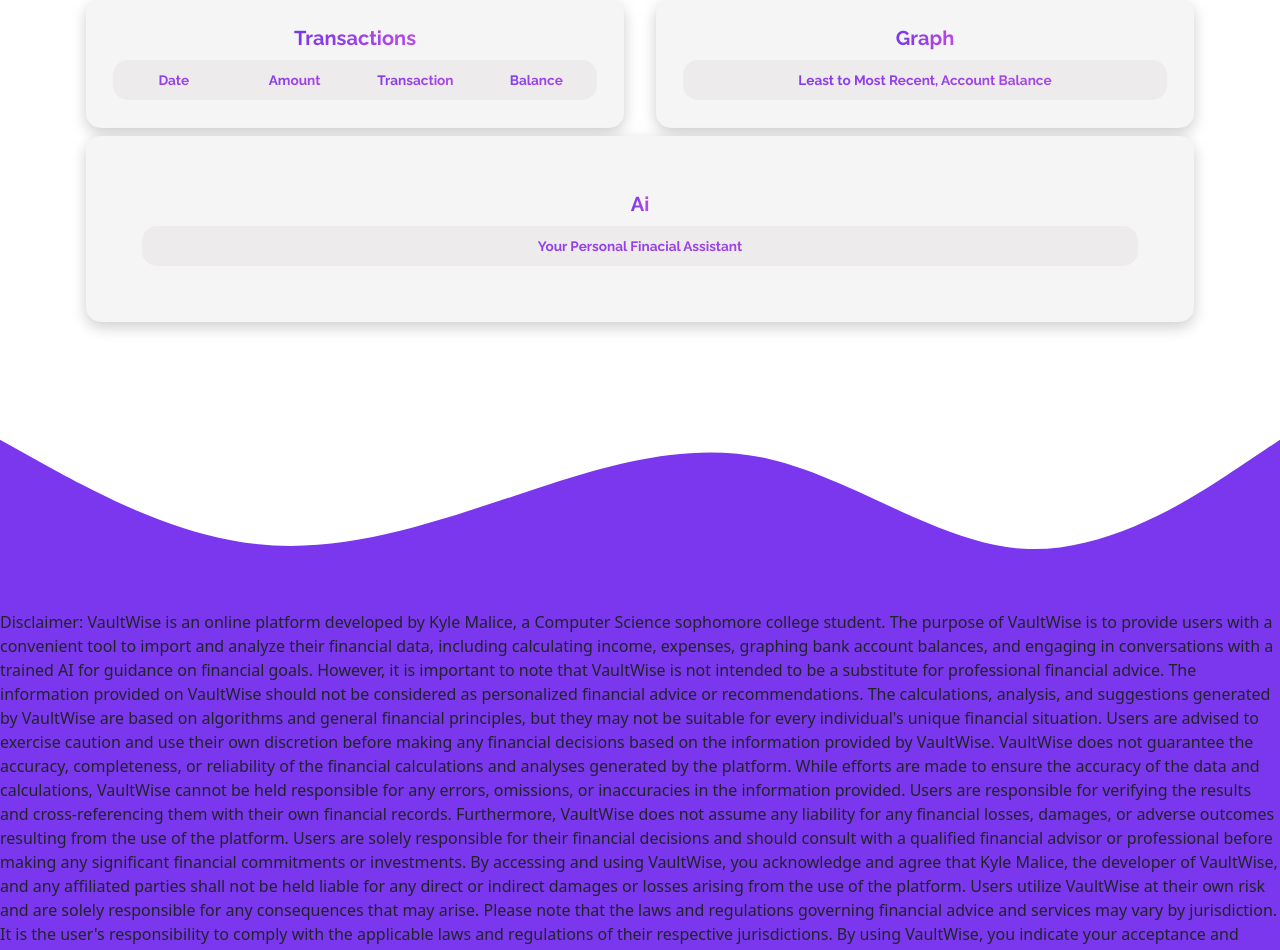
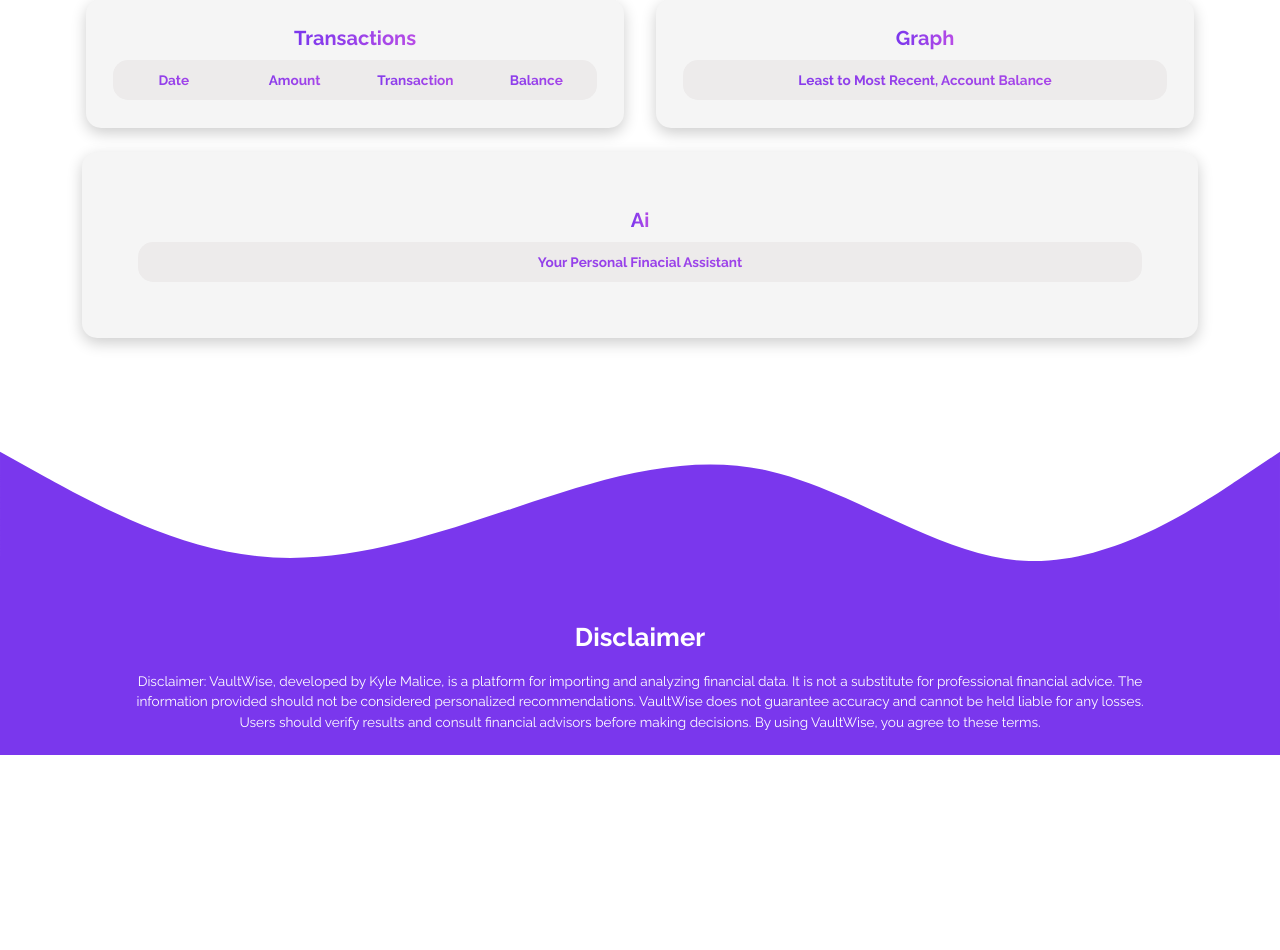
Before and after one commit to MaliceKy/VaultWise-Expense-AI-project, a React (Create React App) app: page /Dashboard in a window 1280 px wide. Shown: the part 280-1230 px from the top of the page. After the commit the page ends 1035 px from the top, so only its background shows below. Built offline with nearby package versions, Linux system fonts and the light colour scheme.

Commit message:
Commits added, Small graph UI changes.

```diff
--- a/src/pages/Dash-board.js
+++ b/src/pages/Dash-board.js
@@ -4,16 +4,21 @@
 import { Date } from 'core-js';
 import '../styles/Dash-board.css';
 
+// Dashboard Component
 const Dashboard = () => {
+
+  // Initial State
   const [totalIncome, setTotalIncome] = useState(0);
   const [totalOutcome, setTotalOutcome] = useState(0);
   const [transactions, setTransactions] = useState([]);
   const [chartData, setChartData] = useState([]);
 
+  // Function to process uploaded file
   const processFile = (file) => {
     let reader = new FileReader();
     reader.readAsArrayBuffer(file);
 
+    // On file load
     reader.onload = (e) => {
       let data = new Uint8Array(e.target.result);
       let workbook = XLSX.read(data, { type: 'array' });
@@ -25,9 +30,9 @@
       let outcome = 0;
       let chartDataTemp = [];
 
-      // Skipping the first row which are headers
-      let transactionData = result.slice(1);
+      let transactionData = result.slice(1); // Skipping the first row which are headers
 
+      // Process transaction data
       transactionData.forEach((transaction) => {
         let amount = parseFloat(transaction['C']);
         if (transaction['D'] === 'Credit') income += amount;
@@ -47,6 +52,7 @@
       // Sort chart data by date
       chartDataTemp.sort((a, b) => new Date(a.date) - new Date(b.date));
 
+      // Set State
       setTransactions(transactionData);
       setTotalIncome(income);
       setTotalOutcome(outcome);
@@ -54,12 +60,15 @@
     };
   };
 
+  // Render
   return (
     <div className="Dash-Contents">
       <div className="Welcome">Welcome</div>
       <div className="dash-card-deck">
         <div className="container">
           <div className="row">
+
+            {/* File upload */ }
             <div className="col-9 col-md-4 mx-auto mb-4 mb-md-0">
               <div className="dash-card1 m-lg-1">
                 <h2 className="dash-card-title">Upload File</h2>
@@ -77,12 +86,16 @@
                 />
               </div>
             </div>
+
+            {/* Total income */ }
             <div className="col-6 col-md-4">
               <div className="dash-card2 m-lg-1">
                 <h2 className="dash-card-title">Total Income</h2>
                 <p className="dash-card-text">${totalIncome.toFixed(2)}</p>
               </div>
             </div>
+
+            {/* Total outcome */ }
             <div className="col-6 col-md-4">
               <div className="dash-card3 m-lg-1">
                 <h2 className="dash-card-title">Total Expense</h2>
@@ -94,7 +107,10 @@
             </div>
           </div>
 
+          {/* Transactions and Graph */ }
           <div className="row">
+
+            {/* Transactions */ }
             <div className="col-12 col-lg-6 mt-3">
               <div className="dash-transactions-card4 m-lg-1">
                 <h2 className="dash-card-title">Transactions</h2>
@@ -133,6 +149,7 @@
               </div>
             </div>
 
+            {/* Graph */ }
             <div className="col-12 col-lg-6 mt-3">
               <div className="dash-Chart-card5 m-lg-1">
                 <h2 className="dash-card-title">Graph</h2>
@@ -149,7 +166,24 @@
                       <CartesianGrid stroke="#ccc" strokeDasharray="5 5" />
                       <XAxis dataKey="date" />
                       <YAxis />
-                      <Tooltip />
+                      <Tooltip
+                        formatter={(value) => {
+                          // Check if the value is negative
+                          const isNegative = value < 0;
+
+                          // Get the absolute value, and format it with commas and 2 decimal places
+                          const formattedValue = Math.abs(value).toLocaleString('en-US', {
+                            minimumFractionDigits: 2,
+                            maximumFractionDigits: 2
+                          });
+
+                          // If it was negative, add a '-' sign before the '$'
+                          const sign = isNegative ? "-$" : "$";
+
+                          // Return the final formatted value
+                          return [`Balance: ${sign}${formattedValue}`];
+                        }}
+                    />
                     </LineChart>
                 </ResponsiveContainer>
                 )}
@@ -157,9 +191,10 @@
             </div>
           </div>
 
+          {/* AI */ }
           <div className="row">
             <div className="col-12">
-              <div className="dash-Chart-card5 m-lg-1">
+              <div className="dash-AI-card6">
                 <h2 className="dash-card-title">Ai</h2>
                 <div className="Dash-Chart-Title-Con">
                   <p className="ChartTitle">Your Personal Finacial Assistant</p>
@@ -169,21 +204,14 @@
           </div>
         </div>
       </div>
+
+      {/* Breaking into disclaimer */ }
       <svg xmlns="http://www.w3.org/2000/svg" viewBox="0 0 1440 320"><path fill="#7a37ed" fillOpacity="1" d="M0,128L48,154.7C96,181,192,235,288,245.3C384,256,480,224,576,192C672,160,768,128,864,149.3C960,171,1056,245,1152,250.7C1248,256,1344,192,1392,160L1440,128L1440,320L1392,320C1344,320,1248,320,1152,320C1056,320,960,320,864,320C768,320,672,320,576,320C480,320,384,320,288,320C192,320,96,320,48,320L0,320Z"></path></svg>
+
+      {/* Disclaimer */ }
       <div className="dash-footer">
-        <p>Disclaimer: VaultWise is an online platform developed by Kyle Malice, a Computer Science sophomore college student. The purpose of VaultWise is to provide users with a convenient tool to import and analyze their financial data, including calculating income, expenses, graphing bank account balances, and engaging in conversations with a trained AI for guidance on financial goals. However, it is important to note that VaultWise is not intended to be a substitute for professional financial advice.
-
-The information provided on VaultWise should not be considered as personalized financial advice or recommendations. The calculations, analysis, and suggestions generated by VaultWise are based on algorithms and general financial principles, but they may not be suitable for every individual's unique financial situation. Users are advised to exercise caution and use their own discretion before making any financial decisions based on the information provided by VaultWise.
-
-VaultWise does not guarantee the accuracy, completeness, or reliability of the financial calculations and analyses generated by the platform. While efforts are made to ensure the accuracy of the data and calculations, VaultWise cannot be held responsible for any errors, omissions, or inaccuracies in the information provided. Users are responsible for verifying the results and cross-referencing them with their own financial records.
-
-Furthermore, VaultWise does not assume any liability for any financial losses, damages, or adverse outcomes resulting from the use of the platform. Users are solely responsible for their financial decisions and should consult with a qualified financial advisor or professional before making any significant financial commitments or investments.
-
-By accessing and using VaultWise, you acknowledge and agree that Kyle Malice, the developer of VaultWise, and any affiliated parties shall not be held liable for any direct or indirect damages or losses arising from the use of the platform. Users utilize VaultWise at their own risk and are solely responsible for any consequences that may arise.
-
-Please note that the laws and regulations governing financial advice and services may vary by jurisdiction. It is the user's responsibility to comply with the applicable laws and regulations of their respective jurisdictions.
-
-By using VaultWise, you indicate your acceptance and understanding of this disclaimer. If you do not agree with any part of this disclaimer, please refrain from using VaultWise.</p>
+      <h2 className="dash-disclaimer-title">Disclaimer</h2>
+        <p className="Disclaimer">Disclaimer: VaultWise, developed by Kyle Malice, is a platform for importing and analyzing financial data. It is not a substitute for professional financial advice. The information provided should not be considered personalized recommendations. VaultWise does not guarantee accuracy and cannot be held liable for any losses. Users should verify results and consult financial advisors before making decisions. By using VaultWise, you agree to these terms.</p>
       </div>
     </div>
   );
--- a/src/styles/Dash-board.css
+++ b/src/styles/Dash-board.css
@@ -190,7 +190,42 @@
     cursor: pointer; /* changes the mouse cursor when hovering over the button */
 }
 
+.dash-AI-card6{
+    margin-top: 20px;
+    display: flex;
+    flex-direction: column;
+    justify-content: center;
+    align-items: center;
+    border-radius: 15px;
+    padding: 5%;
+    background-color: #f5f5f5;
+    min-height: 110px;
+    max-height: 390px;
+    box-shadow: 0px 5px 15px rgba(0, 0, 0, 0.2);
+    height: auto;
+}
+
 .dash-footer{
     background-color: #7a37ed;
     padding-bottom: 1%;
 }
+
+.dash-disclaimer-title{
+    font-family: 'Raleway';
+    font-size: 1.6rem;
+    font-weight: bold;
+    text-align: center;
+    color: white;
+}
+
+.Disclaimer{
+    font-family: 'Raleway';
+    text-align: center;
+    margin: 0;
+    padding-top: 10px;
+    padding-bottom: 10px;
+    font-size: .85rem;
+    color: white;
+    padding-left: 10%;
+    padding-right: 10%;
+}
```
Also changed, not shown: package.json (+8 -1 lines), 1 other file (tests, documents, lock files or other folders).
